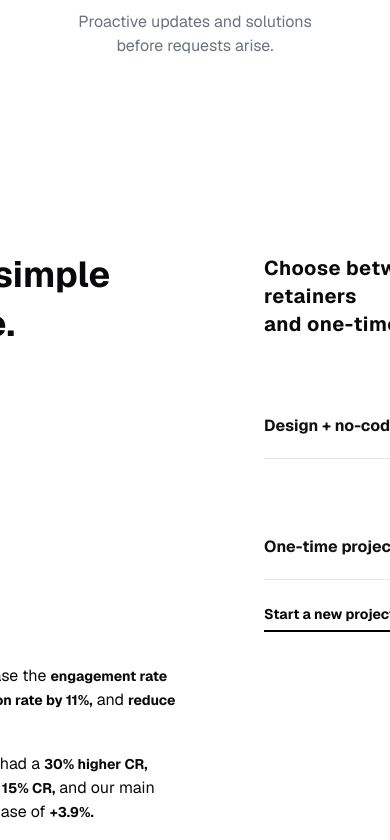
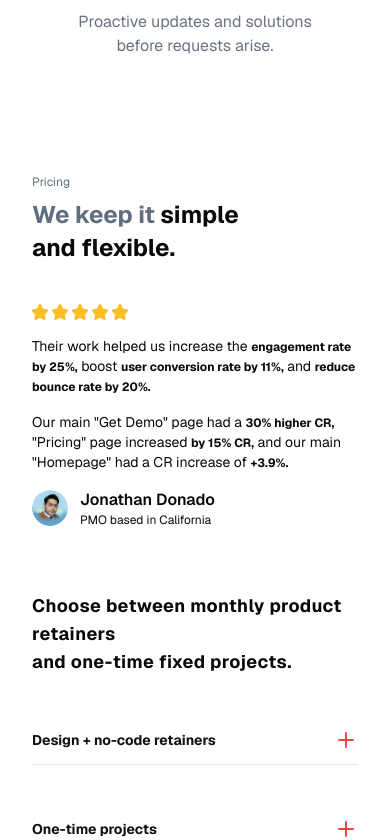
Before and after one commit to Mukhsin0508/safionix, a Next.js app: page /en in a window 390 px wide. Shown: the part 7464-8304 px from the top of the page. Built offline with nearby package versions, Linux system fonts and the light colour scheme.

Commit message:
start project resp

```diff
--- a/src/components/StartProject.tsx
+++ b/src/components/StartProject.tsx
@@ -40,67 +40,83 @@ export default function StartPage() {
   };
 
   return (
-    <div className="flex justify-center items-start w-full max-w-[1044px] mx-auto gap-20 py-20 px-4">
-      <div className="flex flex-col justify-between h-[678px]">
-        <div className="flex flex-col gap-4 w-[384px]">
-          <p className="text-sm text-[#606E80]">Pricing</p>
-          <h2 className="font-bold text-4xl leading-snug">
+    <div className="flex flex-col md:flex-row justify-center items-start w-full max-w-[1044px] mx-auto gap-10 md:gap-20 py-10 md:py-20 px-4">
+      <div className="flex flex-col justify-between w-full md:w-[384px] gap-10 md:h-[678px]">
+        <div className="flex flex-col gap-2 md:gap-4 w-full">
+          <p className="text-xs md:text-sm text-[#606E80]">Pricing</p>
+          <h2 className="font-bold text-2xl md:text-4xl leading-snug">
             <span className="text-[#606E80]">We keep it</span> simple <br />
             and flexible.
           </h2>
         </div>
-        <div className="flex flex-col gap-4 w-[384px]">
-          <div className="flex gap-2">
+
+        <div className="flex flex-col gap-4 w-full group relative">
+          <div className="absolute -top-10 md:-top-14 -rotate-3 opacity-0 group-hover:opacity-100 transition-opacity  duration-300 z-10">
+            <button className="relative bg-black text-white px-3 md:px-4 py-1 md:py-2 rounded-xl shadow-md font-semibold text-sm md:text-lg flex items-center">
+              See website {'->'}
+              <span className="absolute -bottom-2 left-1/2 transform -translate-x-1/2 w-0 h-0 border-l-6 md:border-l-8 border-r-6 md:border-r-8 border-t-6 md:border-t-8 border-l-transparent border-r-transparent border-t-black"></span>
+            </button>
+          </div>
+
+          <div className="flex gap-1 md:gap-2">
             {Array.from({ length: 5 }).map((_, index) => (
               <Image
                 key={index}
-                width={6}
-                height={6}
+                width={4}
+                height={4}
                 src="/assets/star.svg"
                 alt="star"
-                className="w-6 h-6"
+                className="w-4 h-4 md:w-6 md:h-6"
               />
             ))}
           </div>
-          <p>
+
+          <p className="text-sm md:text-base">
             Their work helped us increase the{" "}
-            <span className="font-bold text-sm">
+            <span className="font-bold text-xs md:text-sm">
               engagement rate by 25%,
             </span>{" "}
             boost{" "}
-            <span className="font-bold text-sm">
+            <span className="font-bold text-xs md:text-sm">
               user conversion rate by 11%,
             </span>{" "}
             and{" "}
-            <span className="font-bold text-sm">
+            <span className="font-bold text-xs md:text-sm">
               reduce bounce rate by 20%.
             </span>
           </p>
-          <p>
-            Our main &quot;Get Demo&quot; page had a{" "}
-            <span className="font-bold text-sm">30% higher CR,</span> &quot;Pricing&quot; page increased{" "}
-            <span className="font-bold text-sm">by 15% CR,</span> and our main &quot;Homepage&quot; had a CR increase of{" "}
-            <span className="font-bold text-sm">+3.9%.</span>
+          <p className="text-sm md:text-base">
+            Our main "Get Demo" page had a{" "}
+            <span className="font-bold text-xs md:text-sm">30% higher CR,</span>{" "}
+            "Pricing" page increased{" "}
+            <span className="font-bold text-xs md:text-sm">by 15% CR,</span>{" "}
+            and our main "Homepage" had a CR increase of{" "}
+            <span className="font-bold text-xs md:text-sm">+3.9%.</span>
           </p>
-          <div className="flex gap-4">
+
+          <div className="flex gap-3 md:gap-4 items-center">
+            <div className="relative w-9 h-9 md:w-11 md:h-11">
               <Image
                 width={100}
                 height={100}
                 src="/assets/jon.png"
                 alt="image"
-              className="w-11 mt-2 h-11"
+                className="w-9 h-9 md:w-11 md:h-11 rounded-full object-cover"
               />
+            </div>
             <div>
-              <h3 className="font-semibold text-lg">Jonathan Donado</h3>
-              <p className="text-sm">PMO based in California</p>
+              <h3 className="font-semibold text-base md:text-lg">
+                Jonathan Donado
+              </h3>
+              <p className="text-xs md:text-sm">PMO based in California</p>
             </div>
           </div>
         </div>
       </div>
 
-      <div className="flex flex-col gap-4 w-full max-w-[600px] mt-10">
-        <div className="flex flex-col gap-4 w-[437px]">
-          <p className="text-xl font-bold tracking-wide">
+      <div className="flex flex-col gap-4 w-full max-w-[600px] mt-6 md:mt-10">
+        <div className="flex flex-col gap-2 md:gap-4 w-full md:w-[437px]">
+          <p className="text-lg md:text-xl font-bold tracking-wide">
             Choose between monthly product retainers <br />
             and one-time fixed projects.
           </p>
@@ -109,15 +125,15 @@ export default function StartPage() {
         {faqData.map((item, index) => (
           <div
             key={index}
-            className="border-b border-[#E5E7EB] mt-10 py-4 cursor-pointer"
+            className="border-b border-[#E5E7EB] mt-6 md:mt-10 py-3 md:py-4 cursor-pointer"
             onClick={() => toggleIndex(index)}
           >
             <div className="flex justify-between items-center">
-              <p className="font-bold text-[16px] text-[#111] transition-colors hover:text-[#606E80]">
+              <p className="font-bold text-sm md:text-[16px] text-[#111] transition-colors hover:text-[#606E80]">
                 {item.question}
               </p>
               <Plus
-                className={`text-red-500 w-8 h-8 transition-transform duration-300 ${
+                className={`text-red-500 w-6 hover:p-1 hover:bg-[#DAE2EA59] hover: h-6 md:w-8 md:h-8 hover:rotate-180 transition-transform duration-300 ${
                   openIndex === index ? "rotate-45" : ""
                 }`}
               />
@@ -131,17 +147,19 @@ export default function StartPage() {
                 opacity: openIndex === index ? 1 : 0,
               }}
             >
-              <div className="mt-4">
-                <p className="text-[#606E80] text-sm mb-2">{item.short}</p>
-                <ul className="text-sm text-[#111] space-y-2">
+              <div className="mt-3 md:mt-4">
+                <p className="text-[#606E80] text-xs md:text-sm mb-2">
+                  {item.short}
+                </p>
+                <ul className="text-xs md:text-sm text-[#111] space-y-2">
                   {item.details.map((point, i) => (
                     <li key={i} className="flex items-start gap-2">
                       <Image
-                        width={4}
-                        height={4}
+                        width={3}
+                        height={3}
                         src="/assets/check.svg"
                         alt="Check"
-                        className="mt-1 w-4 h-4"
+                        className="mt-1 w-3 h-3 md:w-4 md:h-4"
                       />
                       <p>{point}</p>
                     </li>
@@ -153,13 +171,13 @@ export default function StartPage() {
         ))}
 
         <div
-          className="w-[166px] relative group"
+          className="w-[166px] relative group mt-6 md:mt-0"
           onMouseEnter={() => setIsHovered(true)}
           onMouseLeave={() => setIsHovered(false)}
         >
           <div className="relative overflow-hidden">
             <p className="flex items-center gap-2 w-full font-bold text-sm py-2">
-              Start a new projects
+              Start a new project
               <span className="relative inline-block">
                 <ArrowUpRight
                   className={`absolute top-[-10px] transition-all duration-300 transform ${
```
Lines whose indentation alone changed are shown as unchanged.
